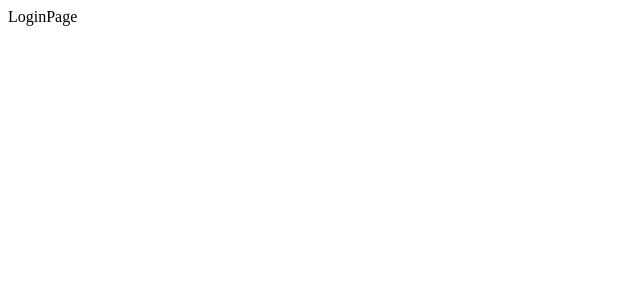
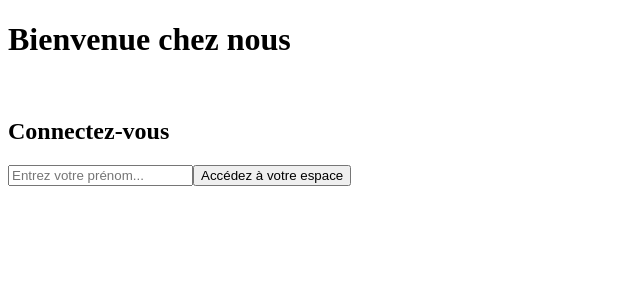
Before and after one commit to AzN-StaR27/crazee-burger, a React (Vite) app: page / in a window 1280 px wide. Shown: the top 300 px of the page, without its empty margins (0-640 px from the left). Built offline with nearby package versions, Linux system fonts and the light colour scheme.

Commit message:
✨F01: LOGIN > Add title and form

```diff
--- a/src/components/pages/LoginPage.jsx
+++ b/src/components/pages/LoginPage.jsx
@@ -1,7 +1,38 @@
-import React from 'react'
+import React, { useState } from 'react'
 
 export default function LoginPage() {
+
+  //state
+
+  const [inputValue, setInputValue] = useState("")
+
+
+
+
+  //comportement
+
+  const handleSubmit = (event) => {
+    event.preventDefault();
+    alert(`Bonjour ${inputValue}`)
+    setInputValue("");
+   }
+
+  const handleChange = (event) => {
+    setInputValue(event.target.value);
+   }
+
+  //affichage
   return (
-    <div>LoginPage</div>
+    <div>
+      <h1>Bienvenue chez nous</h1>
+      <br />
+      <h2>Connectez-vous</h2>
+
+      <form action="submit" onSubmit={handleSubmit}>
+        <input value={inputValue} onChange={handleChange} type="text" placeholder='Entrez votre prénom...' required />
+        <button>Accédez à votre espace</button>
+      </form>
+
+    </div>
   )
 }
```
